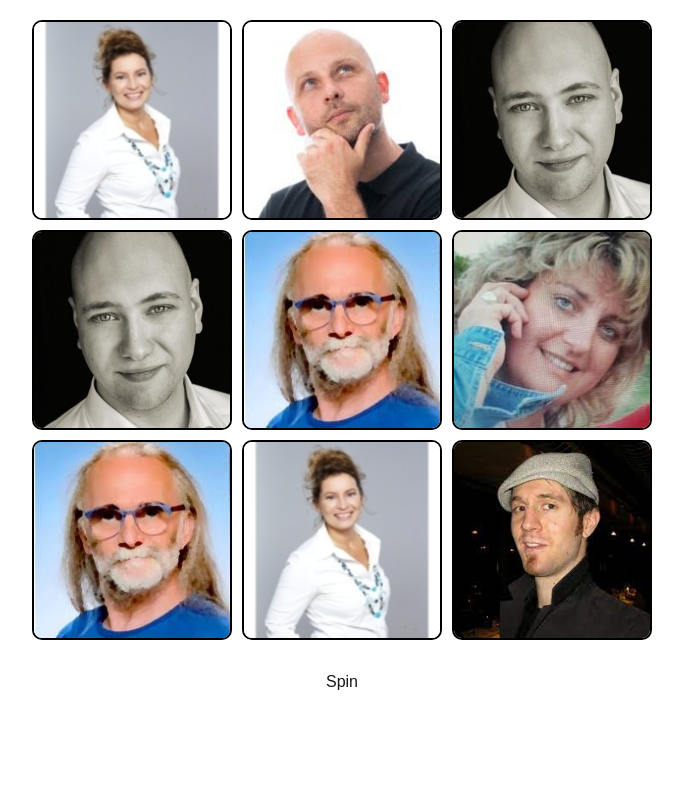
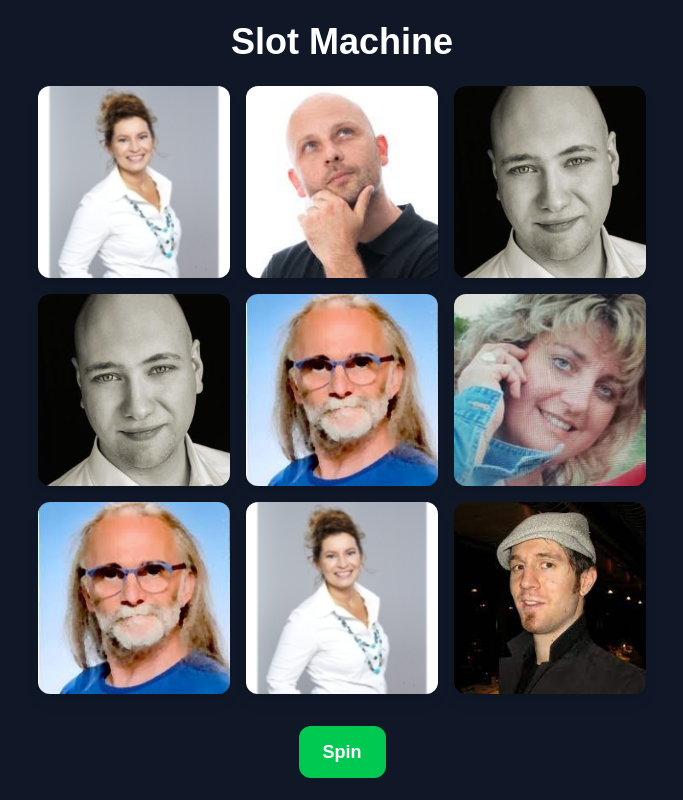
Before and after one commit to WeidenauerErik/APP_Casino, a Next.js app: page / in a window 1280 px wide. Shown: the whole page, without its empty margins (298-981 px from the left). Built offline with nearby package versions, Linux system fonts and the light colour scheme.

Commit message:
adding new pictures

```diff
--- a/src/app/slotmachine/slotmachine.css
+++ /dev/null
@@ -1,37 +0,0 @@
-.slotmachine-container {
-    text-align: center;
-    font-family: sans-serif;
-}
-
-.slotmachine-grid {
-    display: grid;
-    grid-template-columns: repeat(3, 200px);
-    gap: 10px;
-    justify-content: center;
-    margin: 20px 0;
-}
-
-.slotmachine-reel {
-    width: 200px;
-    height: 200px;
-    border: 2px solid #000;
-    border-radius: 10px;
-    overflow: hidden;
-}
-
-.slotmachine-reel img {
-    width: 100%;
-    height: 100%;
-    object-fit: contain;
-    transition: transform 0.1s ease-in-out;
-}
-
-.slotmachine-reel img.spinning {
-    animation: spin 0.08s infinite;
-}
-
-button {
-    padding: 10px 20px;
-    font-size: 16px;
-    cursor: pointer;
-}
--- a/src/app/slotmachine/slotmachine.tsx
+++ b/src/app/slotmachine/slotmachine.tsx
@@ -1,7 +1,6 @@
 "use client";
 
-import React, {JSX, useEffect, useState} from "react";
-import "./slotmachine.css";
+import React, { JSX, useEffect, useState } from "react";
 
 export default function Slotmachine() {
     const symbols = [
@@ -15,11 +14,14 @@ export default function Slotmachine() {
 
     const [currentSymbols, setCurrentSymbols] = useState<string[]>([]);
     const [isSpinning, setIsSpinning] = useState(false);
+    const [result, setResult] = useState<string | null>(null);
 
     useEffect(() => {
         const initialSymbols: string[] = [];
         for (let i = 0; i < 9; i++) {
-            initialSymbols.push(symbols[Math.floor(Math.random() * symbols.length)]);
+            initialSymbols.push(
+                symbols[Math.floor(Math.random() * symbols.length)]
+            );
         }
         setCurrentSymbols(initialSymbols);
     }, []);
@@ -27,6 +29,7 @@ export default function Slotmachine() {
     const spinner = () => {
         if (isSpinning) return;
         setIsSpinning(true);
+        setResult(null); // Reset Ergebnis beim Start
 
         let count = 0;
         const interval = setInterval(() => {
@@ -34,7 +37,9 @@ export default function Slotmachine() {
                 const newSymbols = [...prevSymbols];
                 for (let i = 0; i < 3; i++) {
                     newSymbols.shift();
-                    newSymbols.push(symbols[Math.floor(Math.random() * symbols.length)]);
+                    newSymbols.push(
+                        symbols[Math.floor(Math.random() * symbols.length)]
+                    );
                 }
                 return newSymbols;
             });
@@ -43,34 +48,60 @@ export default function Slotmachine() {
             if (count >= 10) {
                 clearInterval(interval);
                 setIsSpinning(false);
+                setCurrentSymbols(prev => {
+                    const checkSymbols = [prev[3], prev[4], prev[5]];
+                    const allEqual = checkSymbols.every(s => s === checkSymbols[0]);
+
+                    if (allEqual) {
+                        setResult("🎉 Gewonnen!");
+                    } else {
+                        setResult("❌ Nicht gewonnen");
+                    }
+                    return prev;
+                });
             }
         }, 200);
     };
 
+    return (
+        <div className="flex flex-col items-center justify-center min-h-screen bg-gray-900 text-white px-4">
+            <h1 className="text-4xl font-bold mb-6">Slot Machine</h1>
 
-    return (
-        <div className="slotmachine-container">
-            <div className="slotmachine-grid">
-                {(() => {
-                    const reels: JSX.Element[] = [];
-                    for (let i = 0; i < currentSymbols.length; i++) {
-                        reels.push(
-                            <div key={i} className="slotmachine-reel">
-                                <img
-                                    src={"/resources/" + currentSymbols[i]}
-                                    alt={"Slot-Bilder" + i}
-                                    className={isSpinning ? "spinning" : ""}
-                                />
-                            </div>
-                        );
-                    }
-                    return reels;
-                })()}
+            <div className="grid grid-cols-3 gap-4 mb-8">
+                {currentSymbols.map((symbol, i) => (
+                    <div
+                        key={i}
+                        className="w-48 h-48 rounded-xl overflow-hidden bg-gray-800 shadow-lg flex items-center justify-center"
+                    >
+                        <img
+                            src={"/resources/" + symbol}
+                            alt={"Slot-Bild " + i}
+                            className={`w-full h-full object-contain transition-transform duration-100 ease-in-out ${
+                                isSpinning ? "animate-pulse" : ""
+                            }`}
+                        />
+                    </div>
+                ))}
             </div>
 
-            <button onClick={spinner} disabled={isSpinning}>
+            <button
+                onClick={spinner}
+                disabled={isSpinning}
+                className={`px-6 py-3 rounded-xl font-semibold text-lg transition
+                    ${
+                    isSpinning
+                        ? "bg-gray-600 cursor-not-allowed"
+                        : "bg-green-500 hover:bg-green-600 cursor-pointer"
+                }`}
+            >
                 {isSpinning ? "Spinning..." : "Spin"}
             </button>
+
+            {result && (
+                <div className="mt-6 text-2xl font-bold">
+                    {result}
+                </div>
+            )}
         </div>
     );
 }
```
Also changed, not shown: public/resources/vinecentNussbaumer.jpeg (added).
